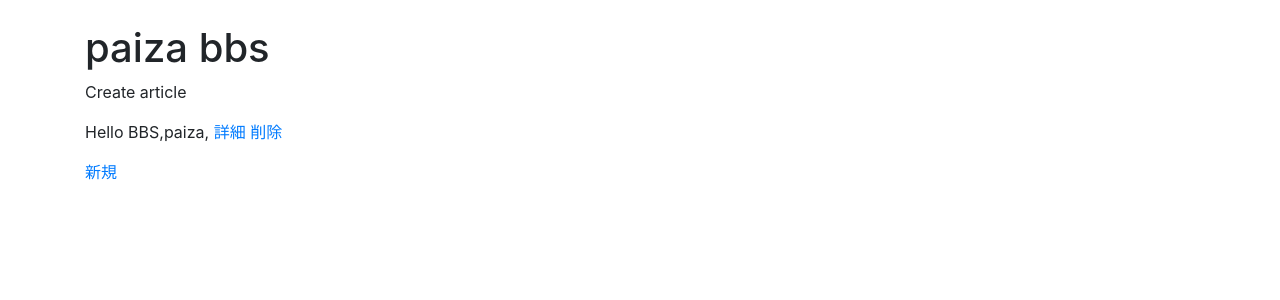
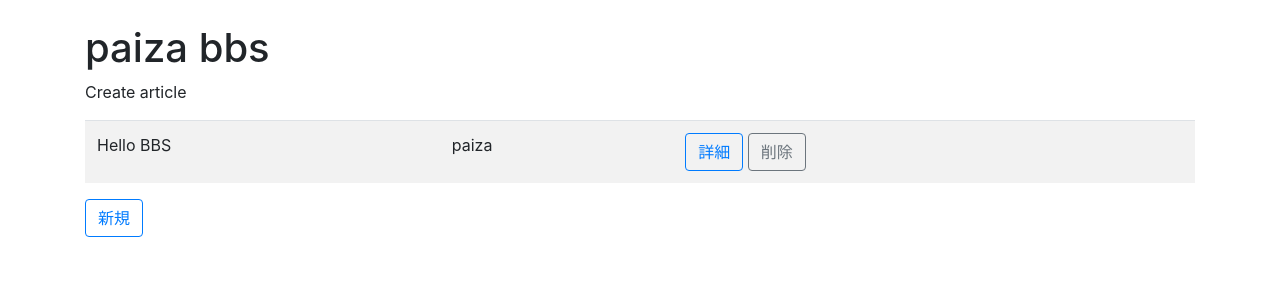
Before and after one commit to shuto-shinoda/myapp, a Django app: page /bbs/create in a window 1280 px wide. Shown: the part 56-356 px from the top of the page. Run offline with Django 3.2, Linux system fonts and the light colour scheme; data comes from the database, SQL or seed files in the repository; some libraries are stand-ins or nearby versions.

Commit message:
Bootstrapでページの見栄え

```diff
--- a/bbs/templates/bbs/detail.html
+++ b/bbs/templates/bbs/detail.html
@@ -3,5 +3,5 @@
     <h1>paiza bbs</h1>
     <p>{{ message }}</p>
     <p>{{ article.content }},{{user_name }}</p>
-    <P><a href='{% url "bbs:index" %}'>一覧</a></P>
+    <P><a href='{% url "bbs:index" %}' class='btn btn-outline-primary'>一覧</a></P>
 {% endblock %}
--- a/bbs/templates/bbs/index.html
+++ b/bbs/templates/bbs/index.html
@@ -2,13 +2,20 @@
 {% block content %}
     <h1>paiza bbs</h1>
     <p>{{ message }}</p>
-    {% for article in articles %}
+
+    <table class='table table-striped table-hover'>
+      {% for article in articles %}
+        <tr>
+            <td>{{ article.content }}</td>
+            <td>{{ article.user_name }}</td>
+            <td>
+              <a href='{% url "bbs:detail" article.id %}' class='btn btn-outline-primary'>詳細</a>
+              <a href='{% url "bbs:delete" article.id %}' class='btn btn-outline-secondary'>削除</a>
+            </td>
+        </tr>
+      {% endfor %}
+    </table>
     <p>
-        {{ article.content }},{{ article.user_name }},
-        <a href="{% url 'bbs:detail' article.id %}">詳細</a>
-        <a href="{% url 'bbs:delete' article.id %}">削除</a>
-    {% endfor %}
-    <p>
-      <a href='{% url "bbs:create" %}'>新規</a>
+      <a href='{% url "bbs:create" %}' class='btn btn-outline-primary'>新規</a>
     </p>
 {% endblock %}
```
